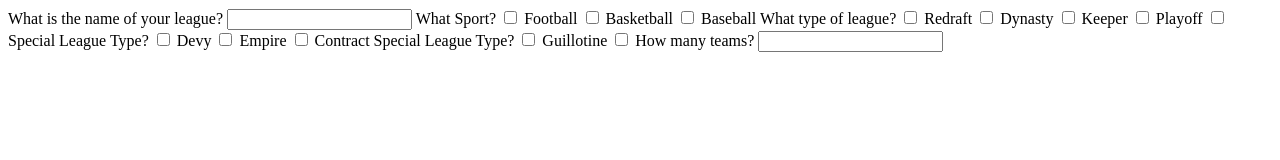
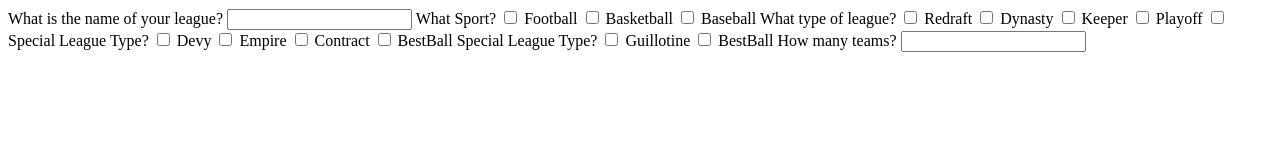
Before and after one commit to AMess33/FantasyByLaws, a plain HTML site: page index.html in a window 1280 px wide. Drawn offline with Linux system fonts and the light colour scheme.

Commit message:
add more options

```diff
--- a/index.html
+++ b/index.html
@@ -40,13 +40,15 @@
       <label>Empire</label>
       <input type="checkbox" />
       <label>Contract</label>
+      <input type="checkbox" />
+      <label>BestBall</label>
 
       <!-- if redraft -->
       <label>Special League Type?</label>
       <input type="checkbox" />
       <label>Guillotine</label>
       <input type="checkbox" />
-      <label></label>
+      <label>BestBall</label>
 
       <label>How many teams?</label>
       <input type="number" />
```
